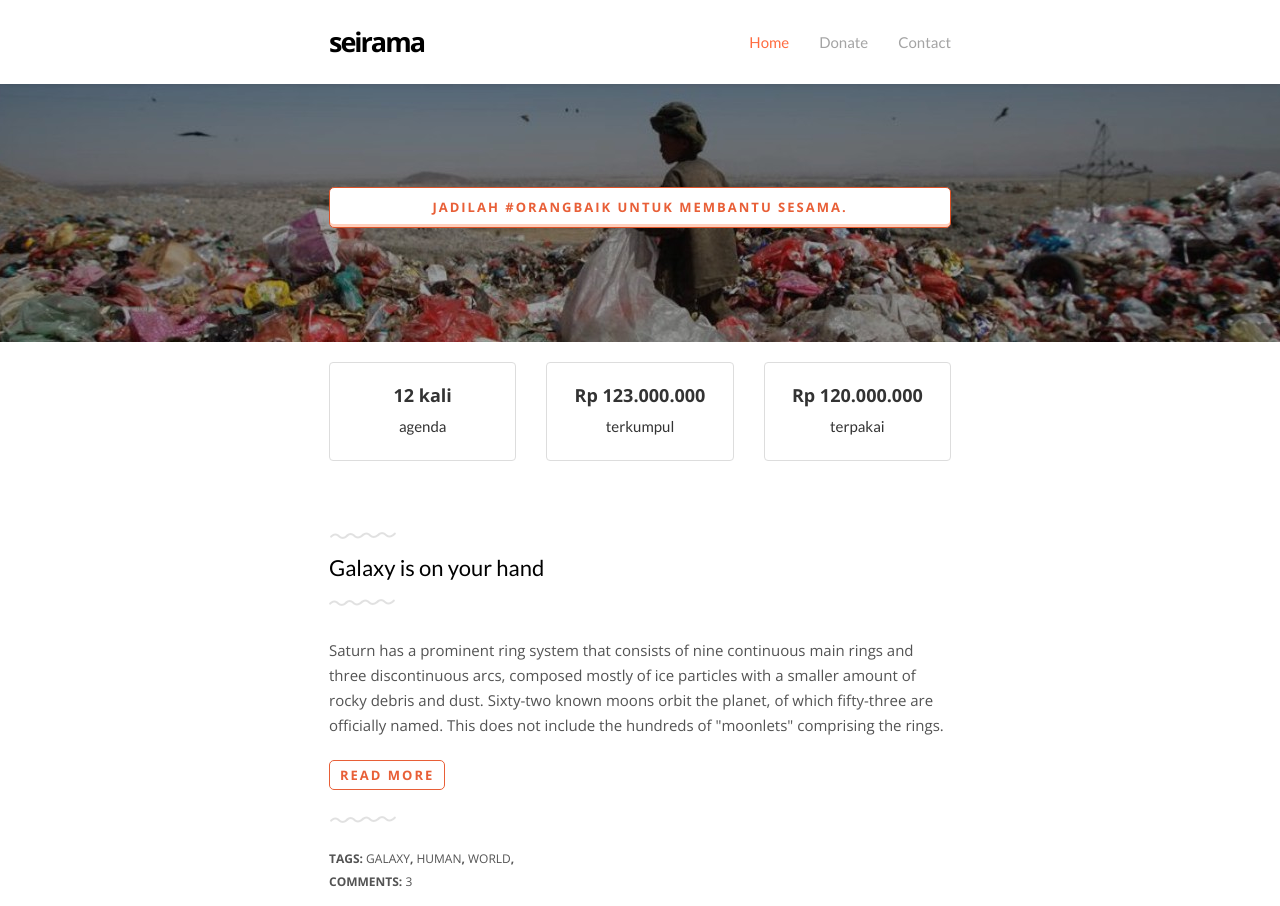
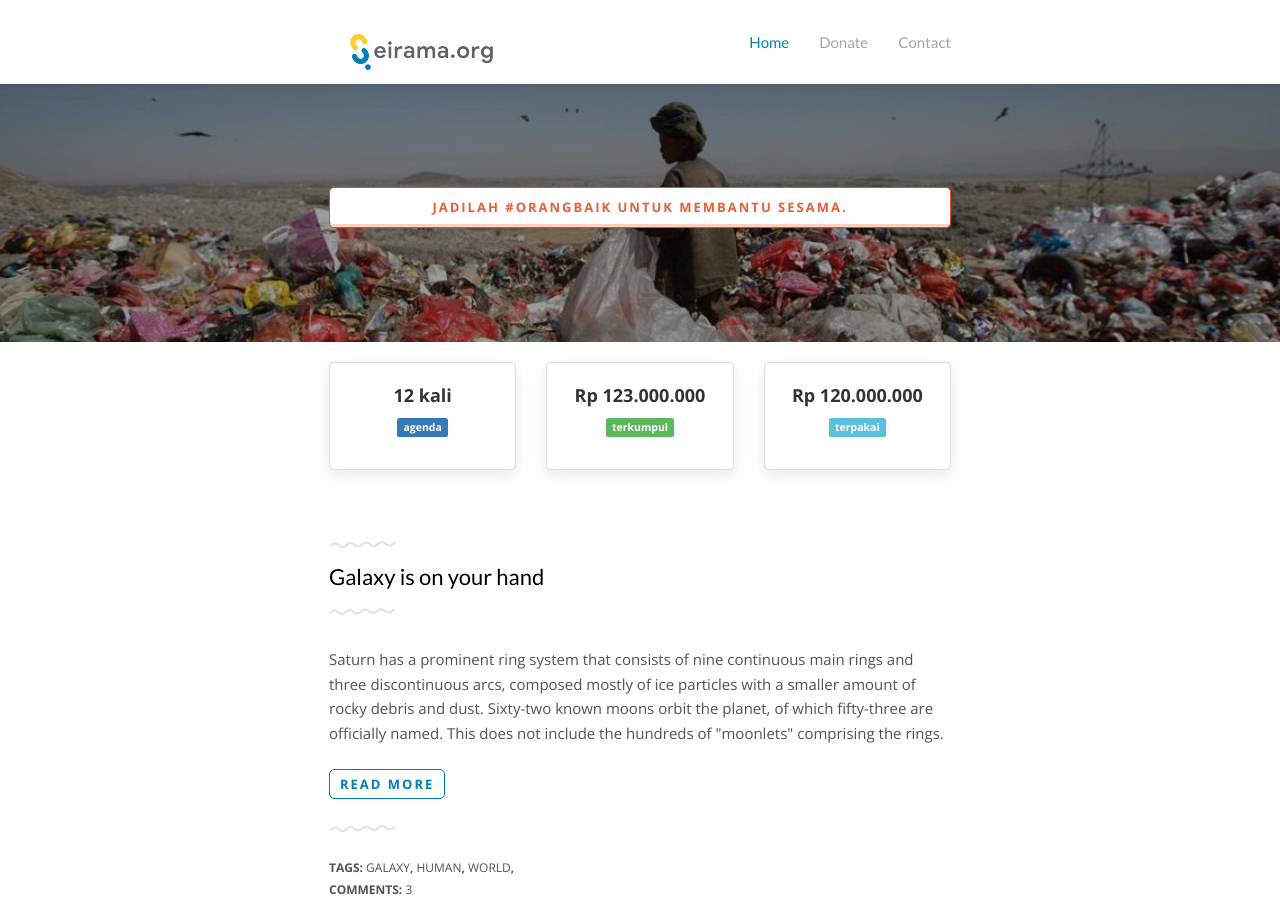
Before and after one commit to isfaaghyth/seirama-web, a website: page index.html in a window 1280 px wide. Shown: the top 906 px of the page. Drawn offline with nearby package versions, Linux system fonts and the light colour scheme.

Commit message:
change some styles

```diff
--- a/index.html
+++ b/index.html
@@ -15,10 +15,38 @@
     <!-- Fonts -->
     <link href="http://fonts.googleapis.com/css?family=Lato:400,700" rel="stylesheet" type="text/css">
     <link href="http://fonts.googleapis.com/css?family=Open+Sans:400,700" rel="stylesheet" type="text/css">
+
+    <style media="screen">
+      .icon-bar {
+         background-color:#FF0000 !important;
+      }
+
+      .navbar-toggle {
+         border: none;
+         outline: none;
+      }
+
+      @media (max-width: 767px) {
+          .navbar-toggle {
+            border: none;
+            outline: none;
+          }
+      }
+
+      .drop-shadow {
+         box-shadow: 0 4px 8px 0 rgb(239, 239, 239), 0 6px 20px 0 rgba(194, 194, 194, 0.2);
+      }
+
+      .thumbnail.drop-shadow {
+         padding-left:0;
+         padding-right:0;
+      }
+    </style>
 </head>
 <body>
     <!-- Navigation -->
     <div class="navbar navbar-fixed-top navbar-inverse navbar-custom">
+        <div class="navbar-inner">
            <div class="container">
                  <div class="navbar-header">
                      <button type="button" class="navbar-toggle collapsed" data-toggle="collapse" data-target="#navbar-collapse" aria-expanded="false">
@@ -27,7 +55,9 @@
                          <span class="icon-bar" style="background-color: black"></span>
                          <span class="icon-bar" style="background-color: black"></span>
                      </button>
-                  <a href="index.html" class="navbar-brand">seirama</a>
+                     <a class="navbar-brand" href="index.html">
+                       <img alt="Seirama" src="dist/img/seirama-logo.png">
+                     </a>
                  </div>
 
                  <div class="collapse navbar-collapse" id="navbar-collapse">
@@ -40,6 +70,7 @@
                          <li><a href="donate.html">Donate</a></li>
                          <li><a href="contact.html">Contact</a></li>
                      </ul>
+                 </div>
            </div>
         </div>
     </div>
@@ -61,31 +92,34 @@
       <br>
       <div class="row">
         <div class="col-sm-6 col-md-4">
-          <div class="thumbnail">
+          <div class="thumbnail drop-shadow">
             <div class="caption">
               <center>
                   <h4><b>12 kali</b></h4>
-                  <p>agenda</p>
+                  <span class="label label-primary">agenda</span>
+                  <br><br>
               </center>
             </div>
           </div>
         </div>
         <div class="col-sm-6 col-md-4">
-          <div class="thumbnail">
+          <div class="thumbnail drop-shadow">
             <div class="caption">
               <center>
                 <h4><b>Rp 123.000.000</b></h4>
-                <p>terkumpul</p>
+                <span class="label label-success">terkumpul</span>
+                <br><br>
               </center>
             </div>
           </div>
         </div>
         <div class="col-sm-6 col-md-4">
-          <div class="thumbnail">
+          <div class="thumbnail drop-shadow">
             <div class="caption">
               <center>
                   <h4><b>Rp 120.000.000</b></h4>
-                  <p>terpakai</p>
+                  <span class="label label-info">terpakai</span>
+                  <br><br>
               </center>
             </div>
           </div>
```
Also changed, not shown: contact.html (+18 -0 lines), donate.html (+18 -0 lines), dist/css/main.css, dist/img/seirama-logo.png (added), dist/img/seirama.png (added). Lines whose indentation alone changed are shown as unchanged.
